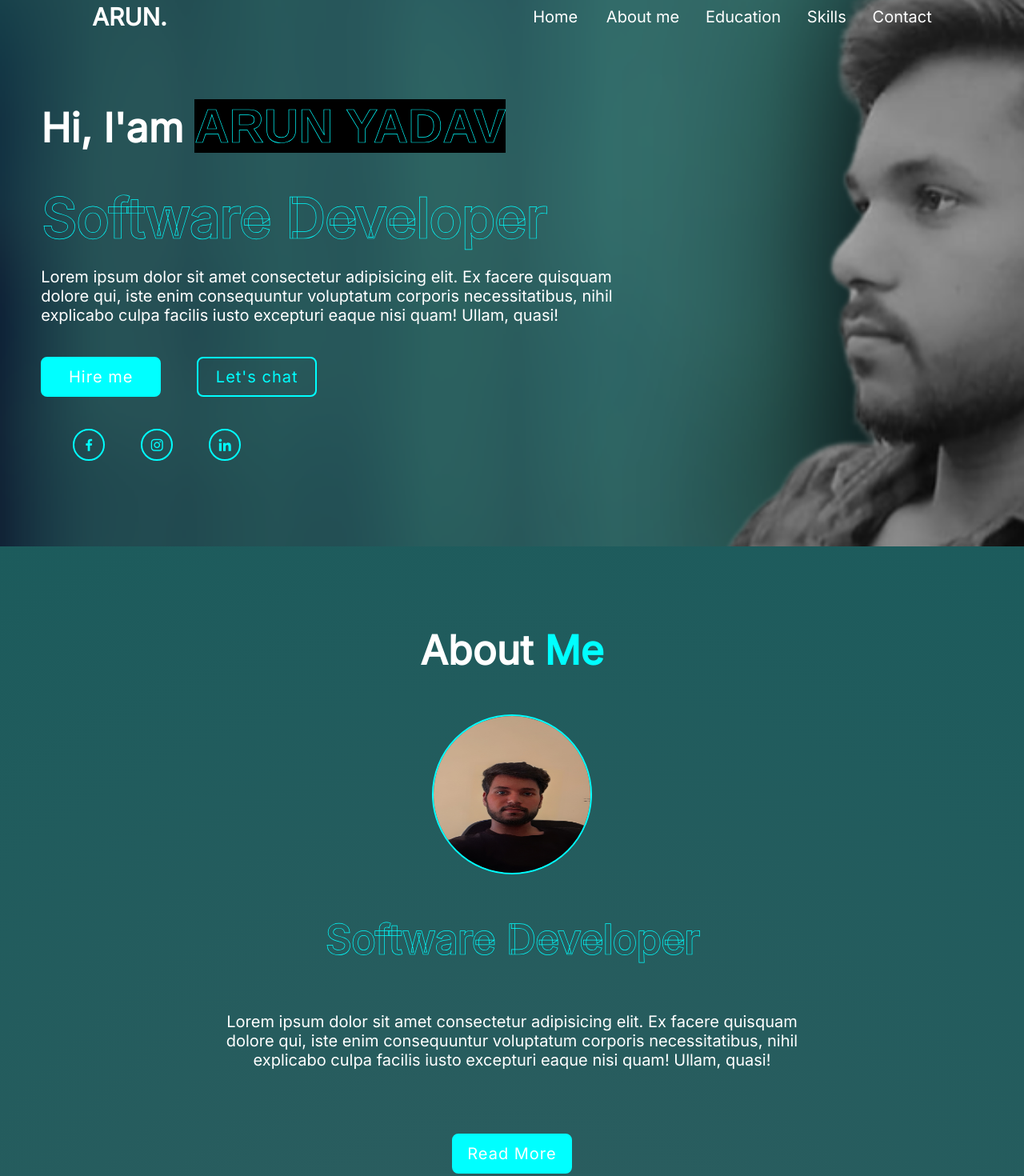
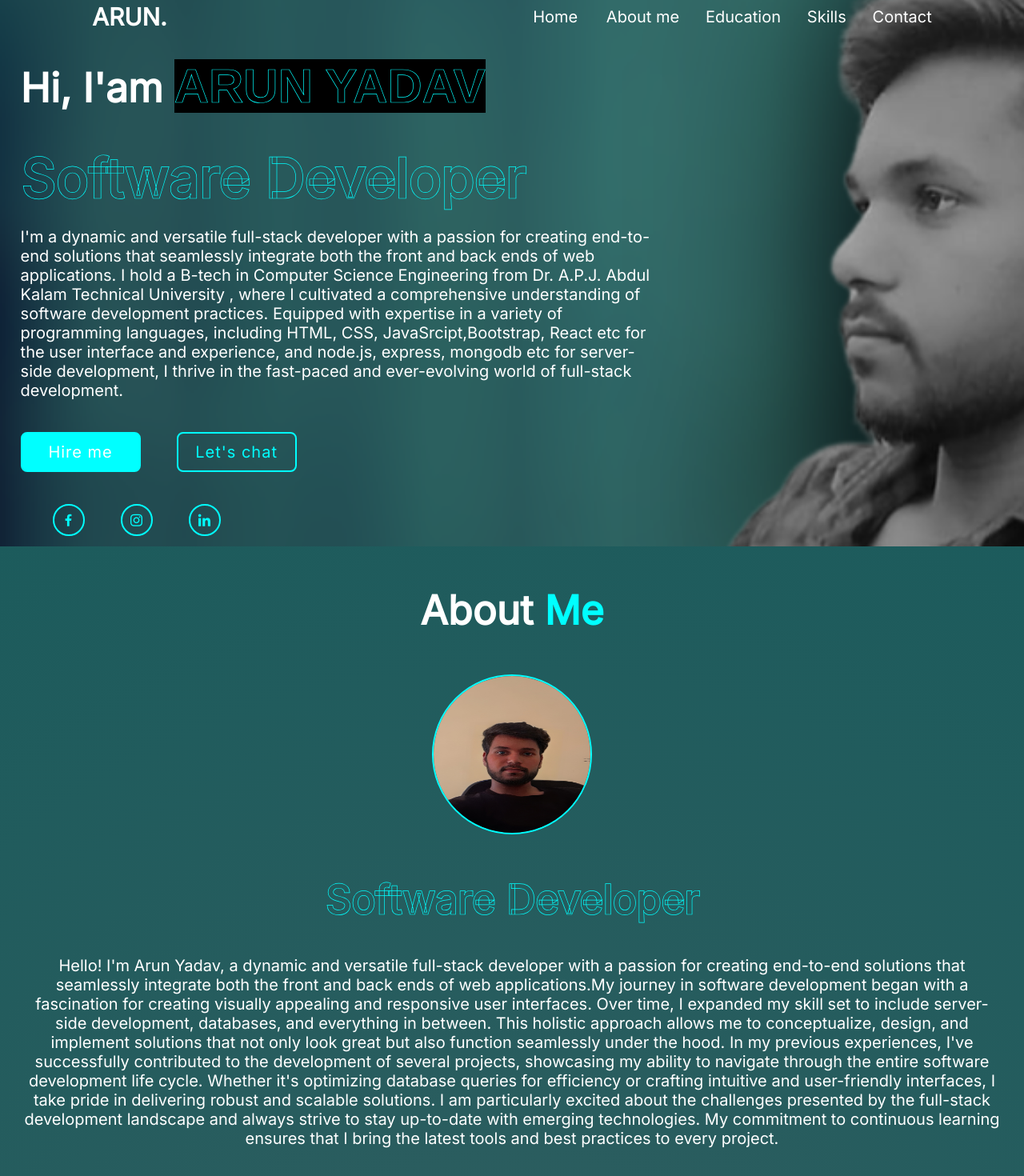
Before and after one commit to soulcodearun/My_Portfolio, a plain HTML site: page index.html in a window 1280 px wide. Shown: the part 17-1487 px from the top of the page at 80% size. Drawn offline with nearby package versions, Linux system fonts and the light colour scheme.

Commit message:
make change in about

```diff
--- a/css/style.css
+++ b/css/style.css
@@ -67,7 +67,7 @@ body{
 
 /* home section */
 section{
-   padding:10rem 4% 2rem;
+   padding:5rem 2% 2rem;
    max-height: 200rem;
 
 }
--- a/index.html
+++ b/index.html
@@ -4,7 +4,7 @@
     <meta charset="UTF-8">
     <meta http-equiv="X-UA-Compatible" content="IE=edge">
     <meta name="viewport" content="width=device-width, initial-scale=1.0">
-    <title>web page 1</title>
+    <title>Portfollio</title>
     <link rel="stylesheet" href="css/style.css">
     <link rel="stylesheet"    href="css/responsive.css">
     <script defer src="script.js"></script>
@@ -35,28 +35,34 @@
             <div class="introduction">
                 <h1>Hi, I'am <span class="animated-text">ARUN YADAV</span></h1>
                 <div class="animated-text"><h2>Software Developer</h2></div>
-                <p>Lorem ipsum dolor sit amet consectetur adipisicing elit. Ex facere quisquam dolore qui, iste enim consequuntur voluptatum corporis necessitatibus, nihil explicabo culpa facilis iusto excepturi eaque nisi quam! Ullam, quasi!</p>
+                <p>I'm a dynamic and versatile full-stack developer with a passion for creating end-to-end solutions that seamlessly integrate both the front and back ends of web applications. I hold a B-tech in Computer Science Engineering  from Dr. A.P.J. Abdul Kalam Technical University , where I cultivated a comprehensive understanding of software development practices.
+
+                    Equipped with expertise in a variety of programming languages, including HTML, CSS, JavaSrcipt,Bootstrap, React etc for the user interface and experience, and node.js, express, mongodb etc for server-side development, I thrive in the fast-paced and ever-evolving world of full-stack development.</p>
             </div>
             <div class="btn-box">
-                <a href="#" class="btn">Hire me</a>
-                <a href="#" class="btn">Let's chat</a>
+                <a href="#contact" class="btn">Hire me</a>
+                <a href="#contact" class="btn">Let's chat</a>
             </div>
             <div class="social-media">
                 <a href="" class="soc-icon"><i class='bx bxl-facebook'></i></a>
                 <a href="" class="soc-icon"><i class='bx bxl-instagram' ></i></a>
-                <a href="" class="soc-icon"><i class='bx bxl-linkedin' ></i></a>
+                <a href="https://www.linkedin.com/in/arun-kumar-yadav-590305228?utm_source=share&utm_campaign=share_via&utm_content=profile&utm_medium=android_app " class="soc-icon"><i class='bx bxl-linkedin' ></i></a>
             </div>
         </div>
     </section>
-    <section >
-        <div class="about" id="home">
+    <section class="about">
+        <div class="about" id="about">
             <h2>About <span>Me</span></h2>
             <div class="img-ring">
                 <img src="./css/img.jpeg">
             </div>
             <div class="about-content">
                 <h2 class="animated-text">Software Developer</h2>
-                <p>Lorem ipsum dolor sit amet consectetur adipisicing elit. Ex facere quisquam dolore qui, iste enim consequuntur voluptatum corporis necessitatibus, nihil explicabo culpa facilis iusto excepturi eaque nisi quam! Ullam, quasi!</p>
+                <p>Hello! I'm Arun Yadav, a dynamic and versatile full-stack developer with a passion for creating end-to-end solutions that seamlessly integrate both the front and back ends of web applications.My journey in software development began with a fascination for creating visually appealing and responsive user interfaces. Over time, I expanded my skill set to include server-side development, databases, and everything in between. This holistic approach allows me to conceptualize, design, and implement solutions that not only look great but also function seamlessly under the hood.
+
+                    In my previous experiences, I've successfully contributed to the development of several projects, showcasing my ability to navigate through the entire software development life cycle. Whether it's optimizing database queries for efficiency or crafting intuitive and user-friendly interfaces, I take pride in delivering robust and scalable solutions.
+
+                    I am particularly excited about the challenges presented by the full-stack development landscape and always strive to stay up-to-date with emerging technologies. My commitment to continuous learning ensures that I bring the latest tools and best practices to every project.</p>
                 <div class="about-btn">
                 <a href="#" class="read-btn">Read More</a>
                 </div>
```
